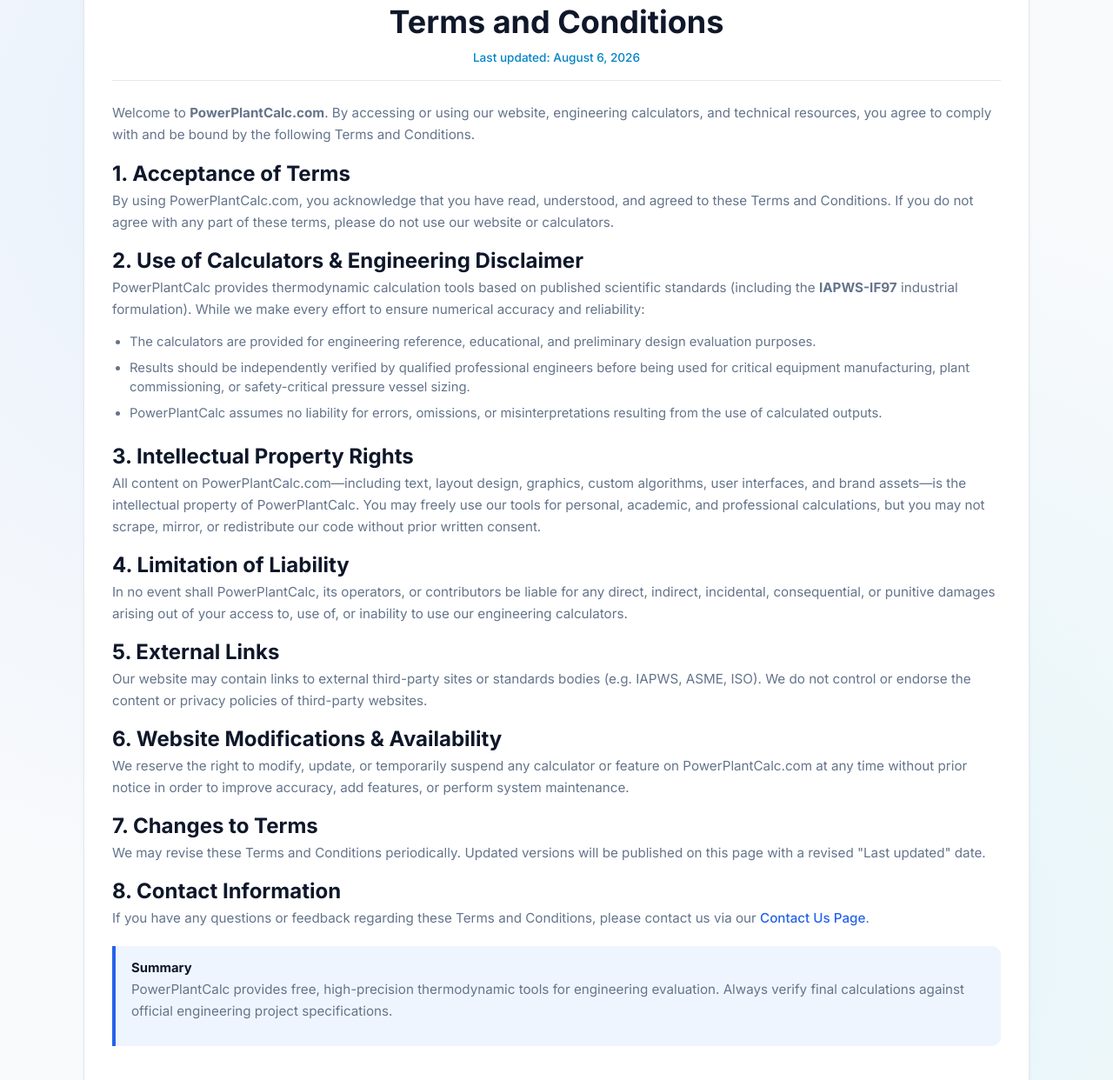
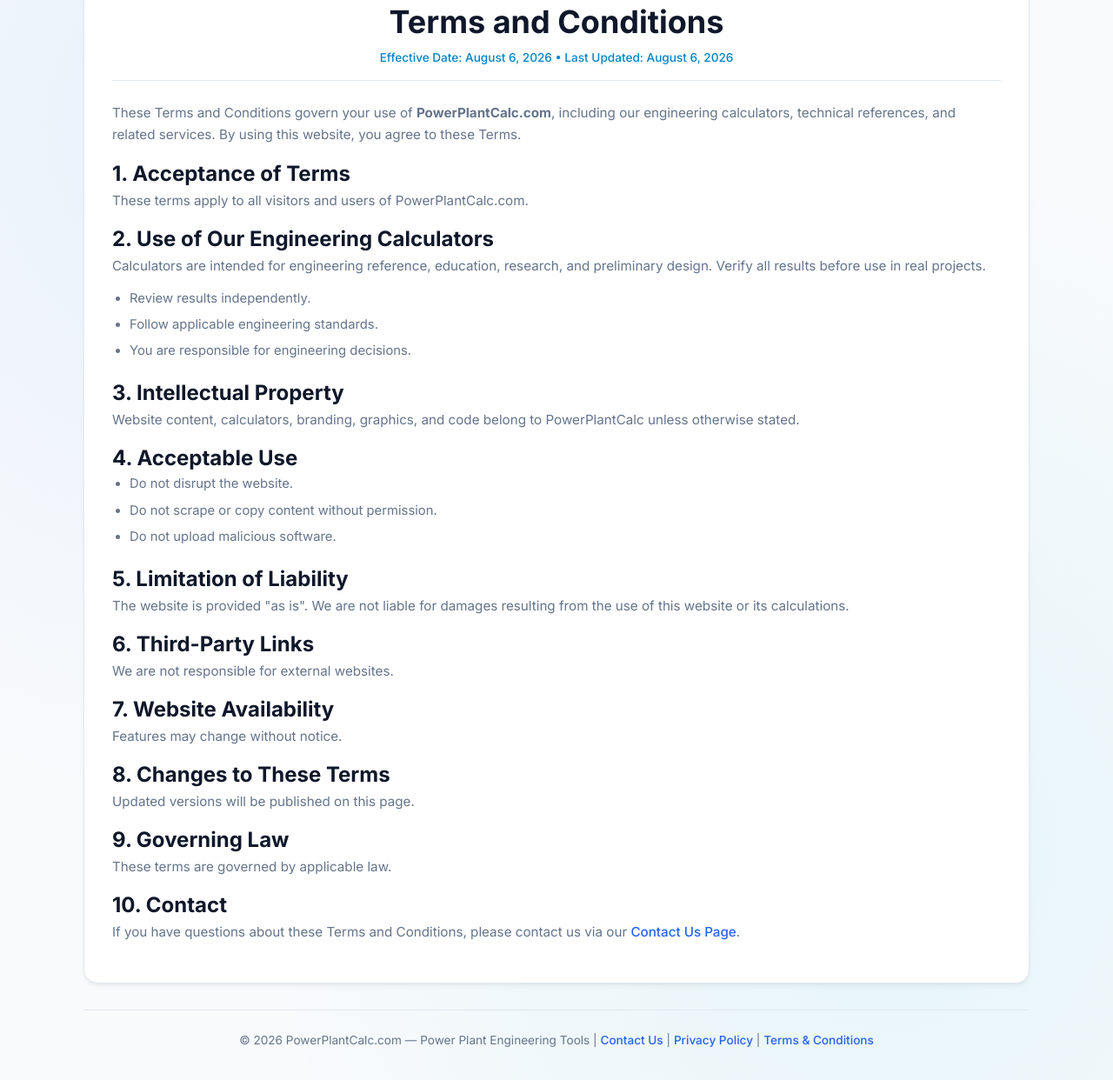
Before and after one commit to barunpandit321/powerplantcalc, a website built with Vite: page terms-and-conditions.html in a window 1280 px wide. Shown: the part 133-1375 px from the top of the page at 87% size. Built offline with nearby package versions, Linux system fonts and the light colour scheme.

Commit message:
Update Terms and Conditions page with user custom text

```diff
--- a/terms-and-conditions.html
+++ b/terms-and-conditions.html
@@ -7,7 +7,7 @@
 
     <!-- Primary SEO Title & Meta Tags -->
     <title>Terms and Conditions | PowerPlantCalc</title>
-    <meta name="description" content="Terms and Conditions of use for PowerPlantCalc.com online engineering calculators, IAPWS-IF97 steam table tools, and technical documentation.">
+    <meta name="description" content="Read the Terms and Conditions for using PowerPlantCalc engineering calculators, technical resources, and online tools.">
     <meta name="keywords" content="terms and conditions, powerplantcalc terms, engineering calculator terms of use, legal disclaimer">
     <meta name="author" content="PowerPlantCalc">
 
@@ -26,14 +26,14 @@
     <!-- Open Graph / Facebook Social Meta Tags -->
     <meta property="og:type" content="website">
     <meta property="og:title" content="Terms and Conditions | PowerPlantCalc">
-    <meta property="og:description" content="Terms and Conditions of use for PowerPlantCalc.com engineering calculation suite.">
+    <meta property="og:description" content="Read the Terms and Conditions for using PowerPlantCalc engineering calculators, technical resources, and online tools.">
     <meta property="og:site_name" content="PowerPlantCalc">
     <meta property="og:url" content="https://powerplantcalc.com/terms-and-conditions">
 
     <!-- Twitter Card Meta Tags -->
     <meta name="twitter:card" content="summary">
     <meta name="twitter:title" content="Terms and Conditions | PowerPlantCalc">
-    <meta name="twitter:description" content="Terms and Conditions of use for PowerPlantCalc.com engineering calculators.">
+    <meta name="twitter:description" content="Read the Terms and Conditions for using PowerPlantCalc engineering calculators.">
 
     <!-- Modern Typography -->
     <link rel="preconnect" href="https://fonts.googleapis.com">
@@ -87,46 +87,51 @@
             <article class="article-section privacy-page">
                 <header class="article-header">
                     <h1>Terms and Conditions</h1>
-                    <p class="article-meta">Last updated: August 6, 2026</p>
+                    <p class="article-meta">Effective Date: August 6, 2026 • Last Updated: August 6, 2026</p>
                 </header>
 
                 <div class="article-content">
 
-                    <p>Welcome to <strong>PowerPlantCalc.com</strong>. By accessing or using our website, engineering calculators, and technical resources, you agree to comply with and be bound by the following Terms and Conditions.</p>
+                    <p>These Terms and Conditions govern your use of <strong>PowerPlantCalc.com</strong>, including our engineering calculators, technical references, and related services. By using this website, you agree to these Terms.</p>
 
                     <h2>1. Acceptance of Terms</h2>
-                    <p>By using PowerPlantCalc.com, you acknowledge that you have read, understood, and agreed to these Terms and Conditions. If you do not agree with any part of these terms, please do not use our website or calculators.</p>
+                    <p>These terms apply to all visitors and users of PowerPlantCalc.com.</p>
 
-                    <h2>2. Use of Calculators & Engineering Disclaimer</h2>
-                    <p>PowerPlantCalc provides thermodynamic calculation tools based on published scientific standards (including the <strong>IAPWS-IF97</strong> industrial formulation). While we make every effort to ensure numerical accuracy and reliability:</p>
+                    <h2>2. Use of Our Engineering Calculators</h2>
+                    <p>Calculators are intended for engineering reference, education, research, and preliminary design. Verify all results before use in real projects.</p>
                     <ul>
-                        <li>The calculators are provided for engineering reference, educational, and preliminary design evaluation purposes.</li>
-                        <li>Results should be independently verified by qualified professional engineers before being used for critical equipment manufacturing, plant commissioning, or safety-critical pressure vessel sizing.</li>
-                        <li>PowerPlantCalc assumes no liability for errors, omissions, or misinterpretations resulting from the use of calculated outputs.</li>
+                        <li>Review results independently.</li>
+                        <li>Follow applicable engineering standards.</li>
+                        <li>You are responsible for engineering decisions.</li>
                     </ul>
 
-                    <h2>3. Intellectual Property Rights</h2>
-                    <p>All content on PowerPlantCalc.com—including text, layout design, graphics, custom algorithms, user interfaces, and brand assets—is the intellectual property of PowerPlantCalc. You may freely use our tools for personal, academic, and professional calculations, but you may not scrape, mirror, or redistribute our code without prior written consent.</p>
+                    <h2>3. Intellectual Property</h2>
+                    <p>Website content, calculators, branding, graphics, and code belong to PowerPlantCalc unless otherwise stated.</p>
 
-                    <h2>4. Limitation of Liability</h2>
-                    <p>In no event shall PowerPlantCalc, its operators, or contributors be liable for any direct, indirect, incidental, consequential, or punitive damages arising out of your access to, use of, or inability to use our engineering calculators.</p>
+                    <h2>4. Acceptable Use</h2>
+                    <ul>
+                        <li>Do not disrupt the website.</li>
+                        <li>Do not scrape or copy content without permission.</li>
+                        <li>Do not upload malicious software.</li>
+                    </ul>
 
-                    <h2>5. External Links</h2>
-                    <p>Our website may contain links to external third-party sites or standards bodies (e.g. IAPWS, ASME, ISO). We do not control or endorse the content or privacy policies of third-party websites.</p>
+                    <h2>5. Limitation of Liability</h2>
+                    <p>The website is provided "as is". We are not liable for damages resulting from the use of this website or its calculations.</p>
 
-                    <h2>6. Website Modifications & Availability</h2>
-                    <p>We reserve the right to modify, update, or temporarily suspend any calculator or feature on PowerPlantCalc.com at any time without prior notice in order to improve accuracy, add features, or perform system maintenance.</p>
+                    <h2>6. Third-Party Links</h2>
+                    <p>We are not responsible for external websites.</p>
 
-                    <h2>7. Changes to Terms</h2>
-                    <p>We may revise these Terms and Conditions periodically. Updated versions will be published on this page with a revised "Last updated" date.</p>
+                    <h2>7. Website Availability</h2>
+                    <p>Features may change without notice.</p>
 
-                    <h2>8. Contact Information</h2>
-                    <p>If you have any questions or feedback regarding these Terms and Conditions, please contact us via our <a href="/contact" class="footer-link">Contact Us Page</a>.</p>
+                    <h2>8. Changes to These Terms</h2>
+                    <p>Updated versions will be published on this page.</p>
 
-                    <div class="info-box">
-                        <strong>Summary</strong>
-                        <p>PowerPlantCalc provides free, high-precision thermodynamic tools for engineering evaluation. Always verify final calculations against official engineering project specifications.</p>
-                    </div>
+                    <h2>9. Governing Law</h2>
+                    <p>These terms are governed by applicable law.</p>
+
+                    <h2>10. Contact</h2>
+                    <p>If you have questions about these Terms and Conditions, please contact us via our <a href="/contact" class="footer-link">Contact Us Page</a>.</p>
 
                 </div>
             </article>
```
